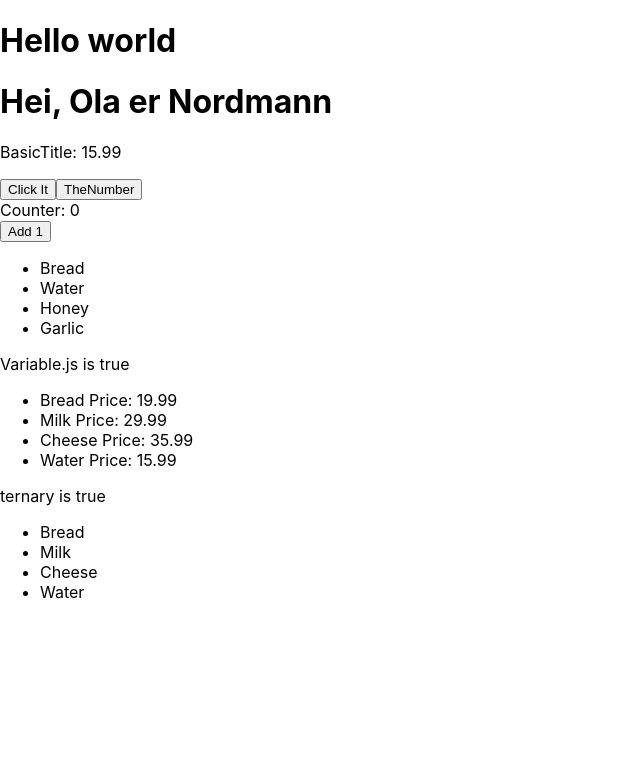
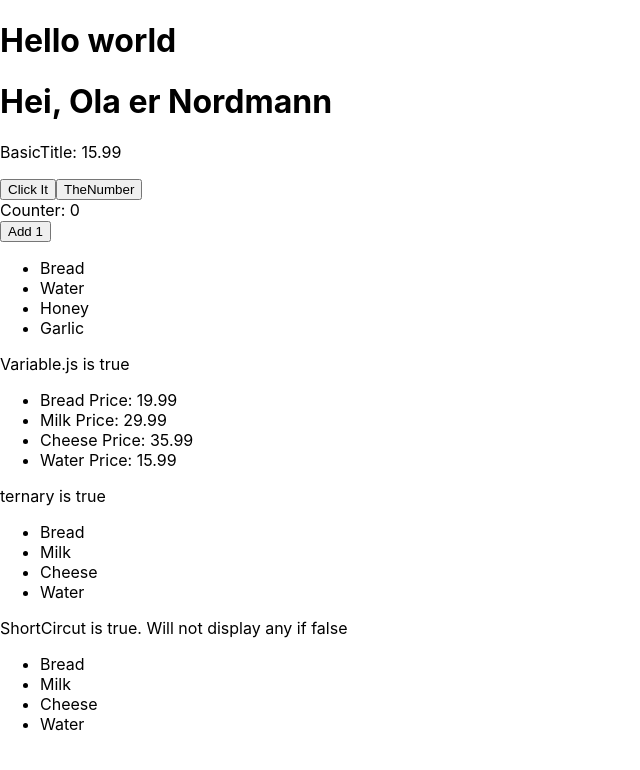
Before and after one commit to NatuRal3/feu2-frameworks, a React (Create React App) app in the folder m-f-a/: page / in a window 1280 px wide. Shown: the top 770 px of the page, without its empty margins (0-640 px from the left). Built offline with nearby package versions, Linux system fonts and the light colour scheme.

Commit message:
added ShortCircut as last example for conditional rendering

```diff
--- a/m-f-a/src/App.js
+++ b/m-f-a/src/App.js
@@ -6,6 +6,7 @@ import UseStateApp from "./state/state";
 import Mapping from "./map/mapItems";
 import Variable from "./conditionalRendering/Variable";
 import TernaryOperator from "./conditionalRendering/ternaryOperator";
+import ShortCircut from "./conditionalRendering/ShortCircut";
 
 function App() {
   return (
@@ -18,6 +19,7 @@ function App() {
       <Mapping />
       <Variable />
       <TernaryOperator />
+      <ShortCircut />
     </div>
   );
 }
--- /dev/null
+++ b/m-f-a/src/conditionalRendering/ShortCircut.js
@@ -0,0 +1,22 @@
+import React from "react";
+import products from "./Items";
+
+function ShortCircut() {
+  let isLoggedIn = true;
+  return (
+    <div>
+      {isLoggedIn && (
+        <>
+          <p>ShortCircut is true. Will not display any if false</p>
+          <ul>
+            {products.map((products) => (
+              <li key={products.id}>{products.title}</li>
+            ))}
+          </ul>
+        </>
+      )}
+    </div>
+  );
+}
+
+export default ShortCircut;
```
